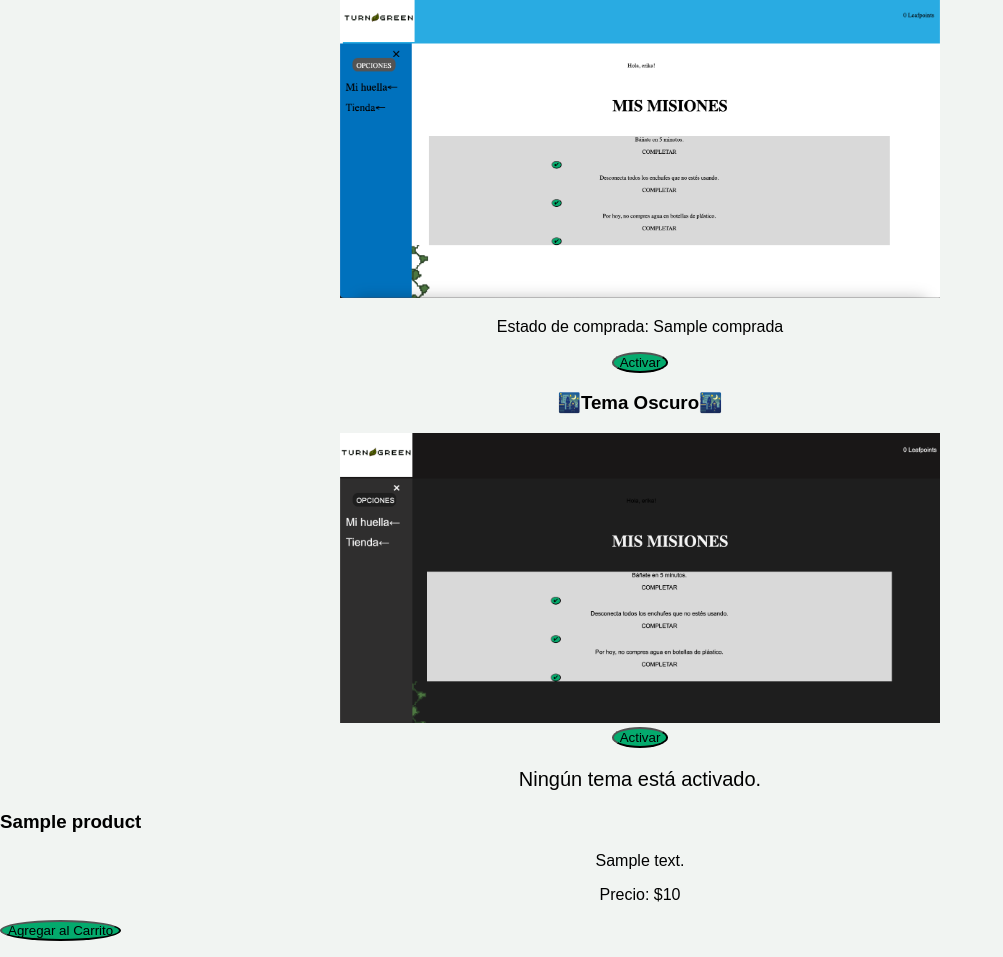
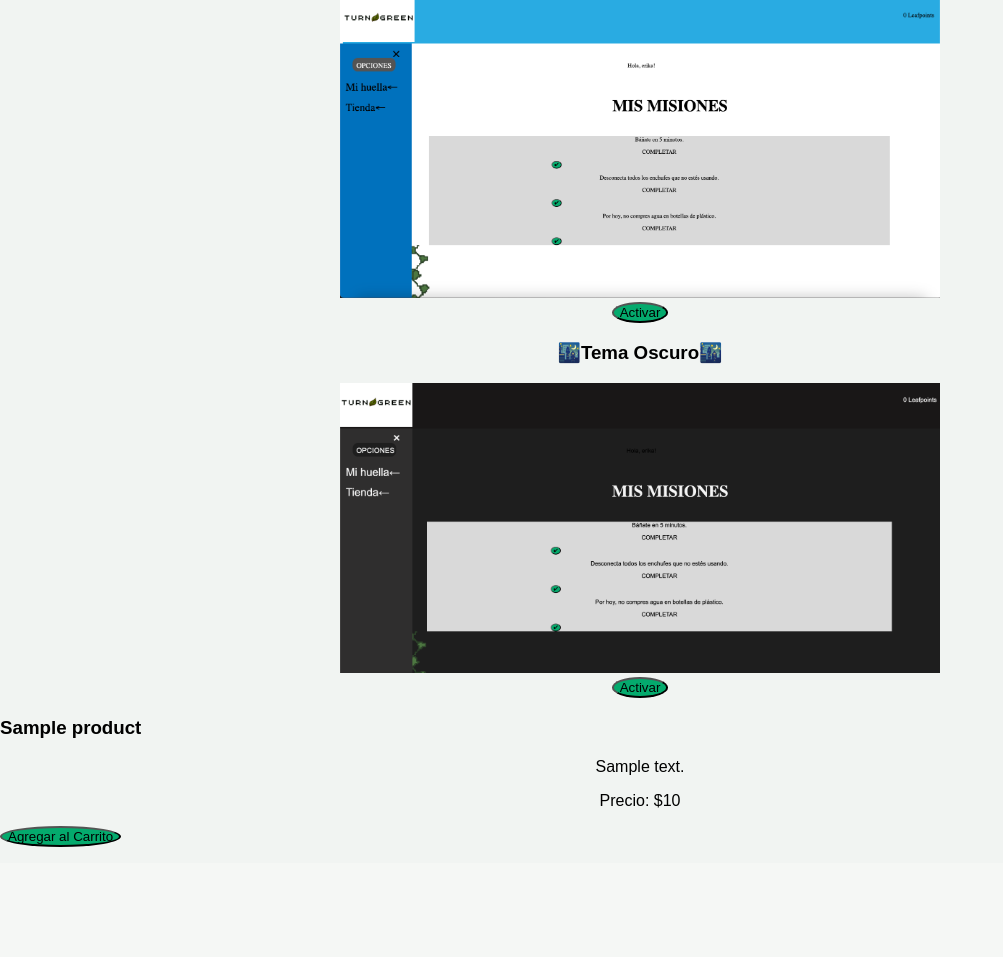
Before and after one commit to eri5ita/proyecto, a Django app: template hello/templates/tienda.html in a window 1280 px wide. Shown: the part 304-1261 px from the top of the page, without its empty margins (0-1003 px from the left). After the commit the page ends 1151 px from the top, so only its background shows below. Run offline with Django 5.2, Linux system fonts and the light colour scheme; the template is opened without the code that fills it: most values are stand-ins (such as "Sample title", 1, 10 or a date in 2020); some web fonts are replaced.

Commit message:
compra en tienda listo

```diff
--- a/hello/templates/tienda.html
+++ b/hello/templates/tienda.html
@@ -53,8 +53,11 @@
             <img src="{% static '/agua.png' %}" alt="Estilo acuático"
             width= '600'
             lenght= '1800' />
-            <p>Estado de comprada: {{ recompensa.comprada }}</p>
-            {% if comprada %}
+            {% if tema_activado == 'tema_a' %}
+                <a href="{% url 'quitar_tema' %}">
+                    <button>Desactivar</button>
+                </a>
+            {% elif comprada %}
                 <a href="{% url 'activar_tema_a' %}">
                     <button>Activar</button>
                 </a>
@@ -70,21 +73,14 @@
             <img src="{% static '/oscuro.png' %}" alt="Estilo oscuro"
             width= '600'
             lenght= '1800' />
-            <a href="{% url 'activar_tema_o' %}">
-                <button>Activar</button>
-            </a>
-            {% if tema_activado == 'tema_a' %}
-                <p style="font-size: 30px;">El tema AGUA está activado.</p>
+            {% if tema_activado == 'tema_o' %}
                 <a href="{% url 'quitar_tema' %}">
-                    <button>Quitar el tema</button>
-                </a>
-            {% elif tema_activado == 'tema_o' %}
-                <p style="font-size: 30px;">El Tema OSCURO está activado.</p>
-                <a href="{% url 'quitar_tema' %}">
-                    <button>Quitar el tema</button>
+                    <button>Desactivar</button>
                 </a>
             {% else %}
-                <p style="font-size: 20px;">Ningún tema está activado.</p>
+                <a href="{% url 'activar_tema_o' %}">
+                    <button>Activar</button>
+                </a>
             {% endif %}
         </div>
     </section>
--- a/web_project/urls.py
+++ b/web_project/urls.py
@@ -32,5 +32,4 @@ urlpatterns = [
     path('signup/', views.signup, name='signup'),
     path('completar_mision/<int:mision_id>/', views.completar_mision, name='completar_mision'),
     path('canjear_recompensa/<int:recompensa_id>/', views.canjear_recompensa, name='canjear_recompensa'),
-    path('Tienda/', views.info_recompensas, name = 'info_recompensas'),
 ]
```
Also changed, not shown: hello/views.py (+4 -10 lines), db.sqlite3.
